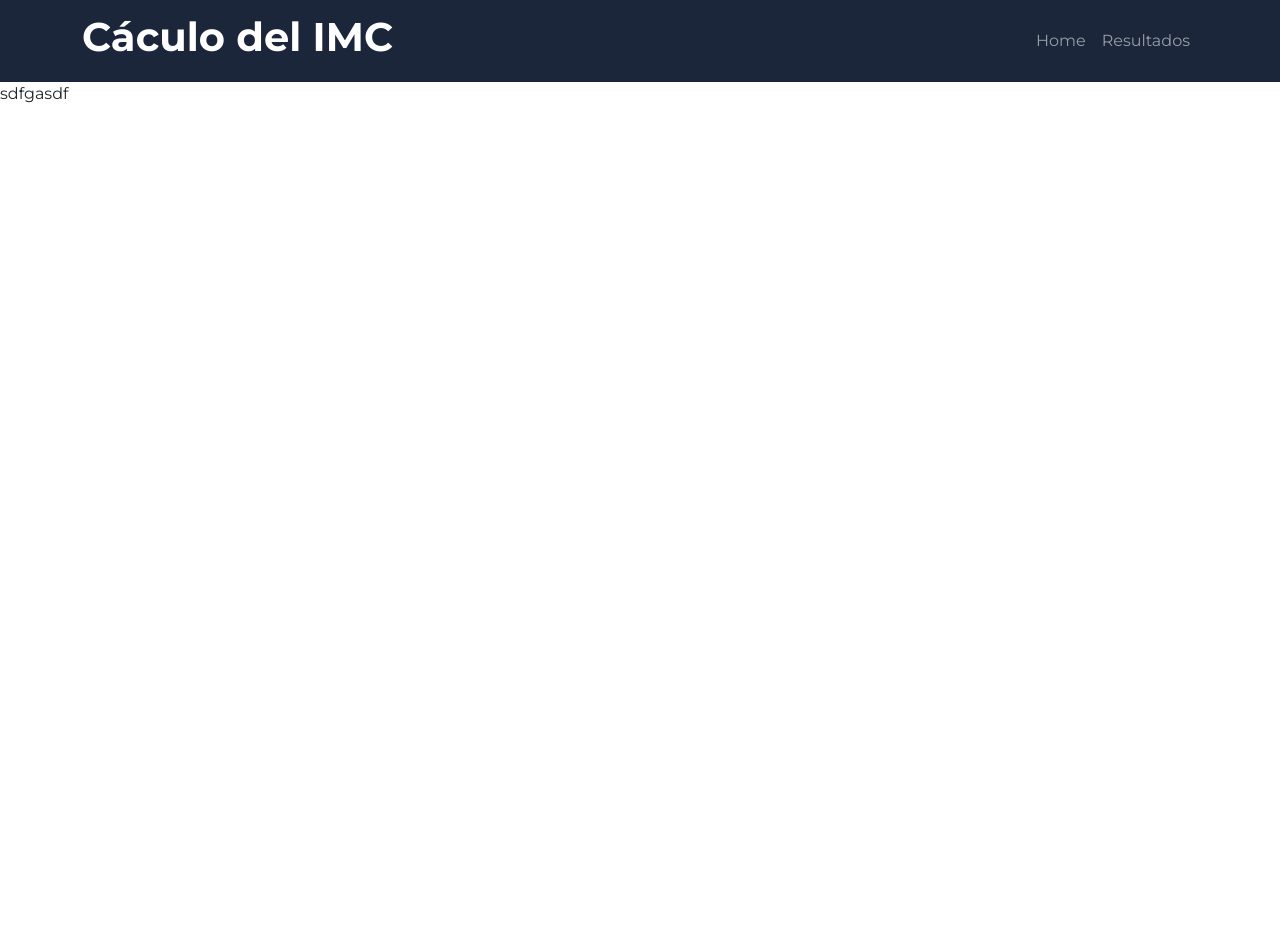
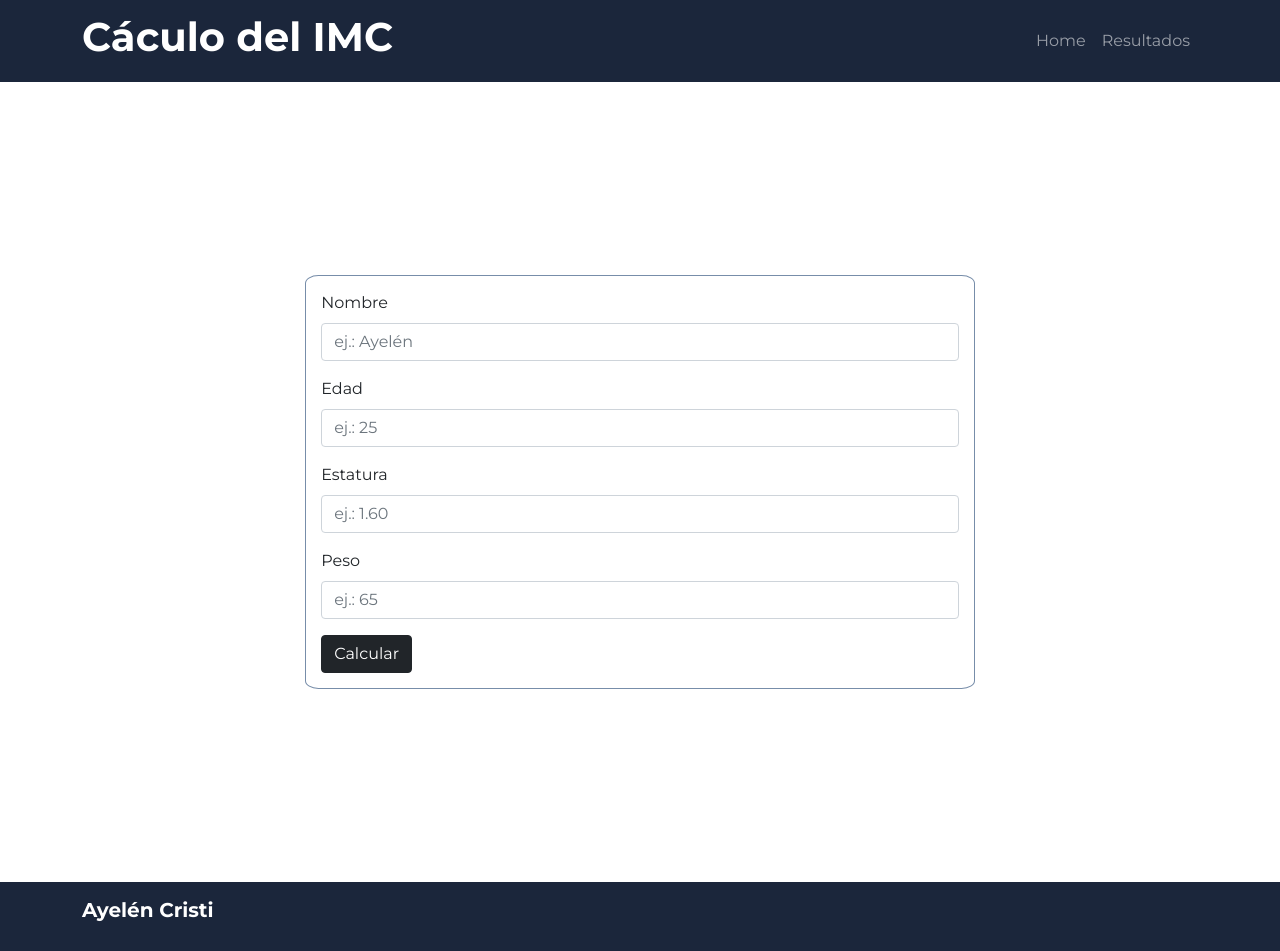
Before and after one commit to ayelencristi/psiware, a React (Create React App) app: page / in a window 1280 px wide. Shown: the top 951 px of the page. Before the commit the page ends 800 px from the top, so only its background shows below. Built offline with nearby package versions, Linux system fonts and the light colour scheme.

Commit message:
creacion formulario

```diff
--- /dev/null
+++ b/src/components/forms/IMCForm/index.tsx
@@ -0,0 +1,38 @@
+import { FC } from "react";
+import { Button, Form } from "react-bootstrap";
+import "./styless.css"
+
+const IMCForm: FC = () => {
+    return (
+        <div className="container">
+            <div className="imc-form">
+                <Form className="form">
+                    <Form.Group className="mb-3" controlId="formBasicEmail">
+                        <Form.Label>Nombre</Form.Label>
+                        <Form.Control type="name" placeholder="ej.: Ayelén" />
+                    </Form.Group>
+
+                    <Form.Group className="mb-3" controlId="formBasicPassword">
+                        <Form.Label>Edad</Form.Label>
+                        <Form.Control type="age" placeholder="ej.: 25" />
+                    </Form.Group>
+
+                    <Form.Group className="mb-3" controlId="formBasicCheckbox">
+                        <Form.Label>Estatura</Form.Label>
+                        <Form.Control type="height" placeholder="ej.: 1.60" />
+                    </Form.Group>
+
+                    <Form.Group className="mb-3" controlId="formBasicCheckbox">
+                        <Form.Label>Peso</Form.Label>
+                        <Form.Control type="weight" placeholder="ej.: 65" />
+                    </Form.Group>
+
+                    <Button variant="dark" type="submit">
+                        Calcular
+                    </Button>
+                </Form>
+            </div>
+        </div>
+    )
+}
+export { IMCForm }
--- /dev/null
+++ b/src/components/forms/IMCForm/styless.css
@@ -0,0 +1,13 @@
+.imc-form {
+    display: flex;
+    align-items: center;
+    justify-content: center;
+    min-height: 100vh;
+}
+
+.form {
+    width: 60%;
+    border: 1px solid #778da9;
+    border-radius: 2%;
+    padding: 15px;
+}
--- /dev/null
+++ b/src/components/forms/index.ts
@@ -0,0 +1 @@
+export { IMCForm } from "./IMCForm"
--- a/src/components/layout/Footer/index.tsx
+++ b/src/components/layout/Footer/index.tsx
@@ -1,10 +1,15 @@
 import { FC } from 'react'
+import { Container, Navbar } from 'react-bootstrap'
 
 const Footer: FC = () => {
     return (
-        <footer>
-
-        </footer>
+        <Navbar className="nav-bar" variant="dark">
+            <Container>
+                <Navbar.Brand href="/">
+                    <p className="logo">Ayelén Cristi</p>
+                </Navbar.Brand>
+            </Container>
+        </Navbar>
     )
 }
 
--- /dev/null
+++ b/src/components/layout/Footer/styless.css
@@ -0,0 +1,7 @@
+.nav-bar {
+    background-color: #1b263b;
+}
+.logo {
+    color: white;
+    font-weight: 700;
+}
--- a/src/pages/Home/index.tsx
+++ b/src/pages/Home/index.tsx
@@ -1,10 +1,11 @@
 import { FC } from "react"
+import { IMCForm } from "../../components/forms"
 import { Wrapper } from "../../components/layout"
 
 const HomePage: FC = () => {
     return (
         <Wrapper>
-            sdfgasdf
+            <IMCForm />
         </Wrapper>
     )
 }
```
